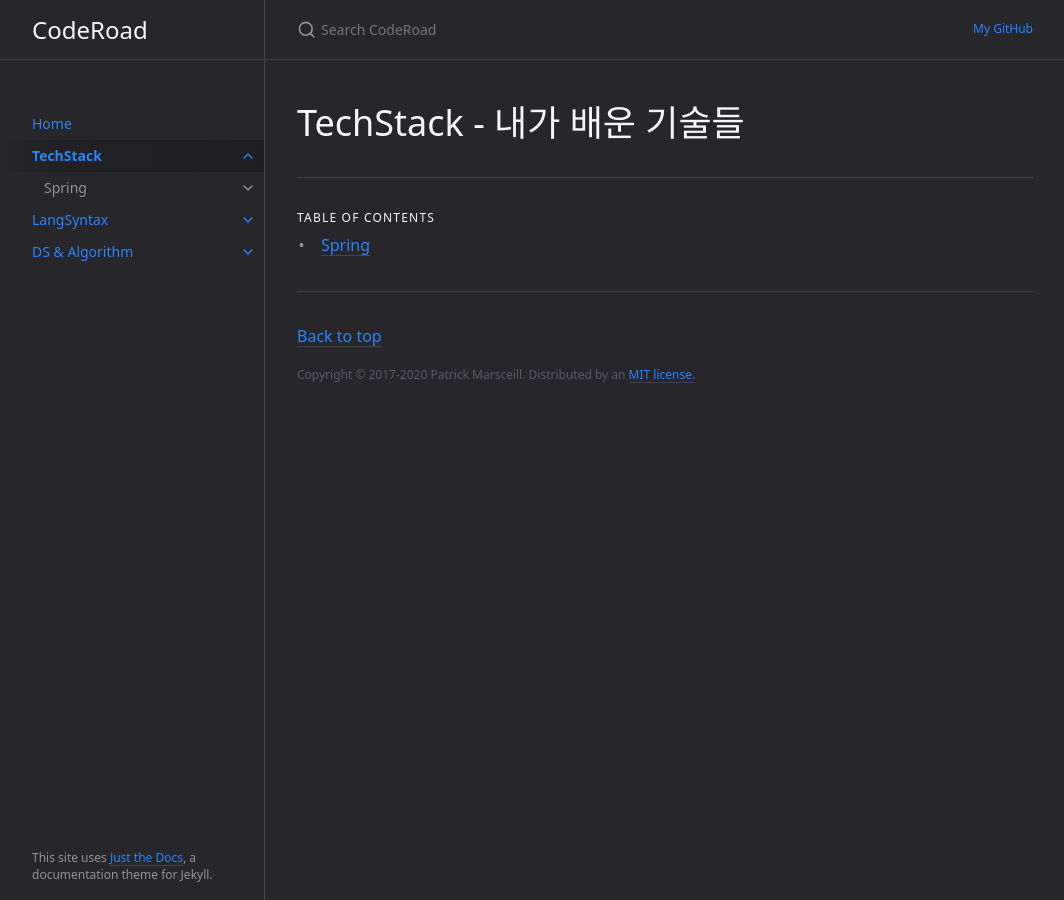
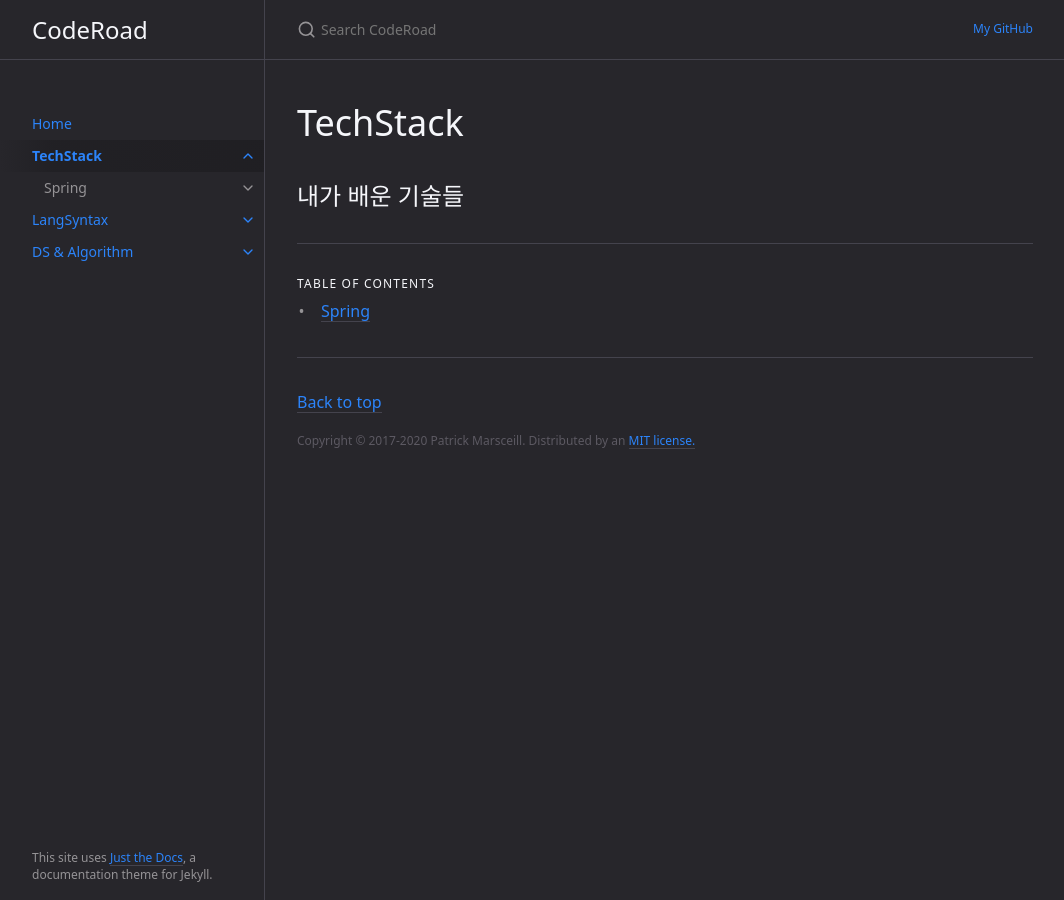
Before and after one commit to hangillee/hangillee.github.io, a Jekyll site: the page built from docs/TechStack/techstack.md, in a window 1280 px wide. Shown: the whole page, without its empty margins (107-1171 px from the left). Built offline with Jekyll 4.4.1, drawn with Linux system fonts in a browser that asks for light colours.

Commit message:
CHORE Edit pages

```diff
--- a/docs/TechStack/techstack.md
+++ b/docs/TechStack/techstack.md
@@ -6,6 +6,7 @@ has_children: true
 permalink: /docs/techstack
 ---
 
-# TechStack - 내가 배운 기술들
+# TechStack
+## 내가 배운 기술들
 
 {: .fs-6 .fw-300 }
```
Also changed, not shown: index.md (+2 -1 lines).
